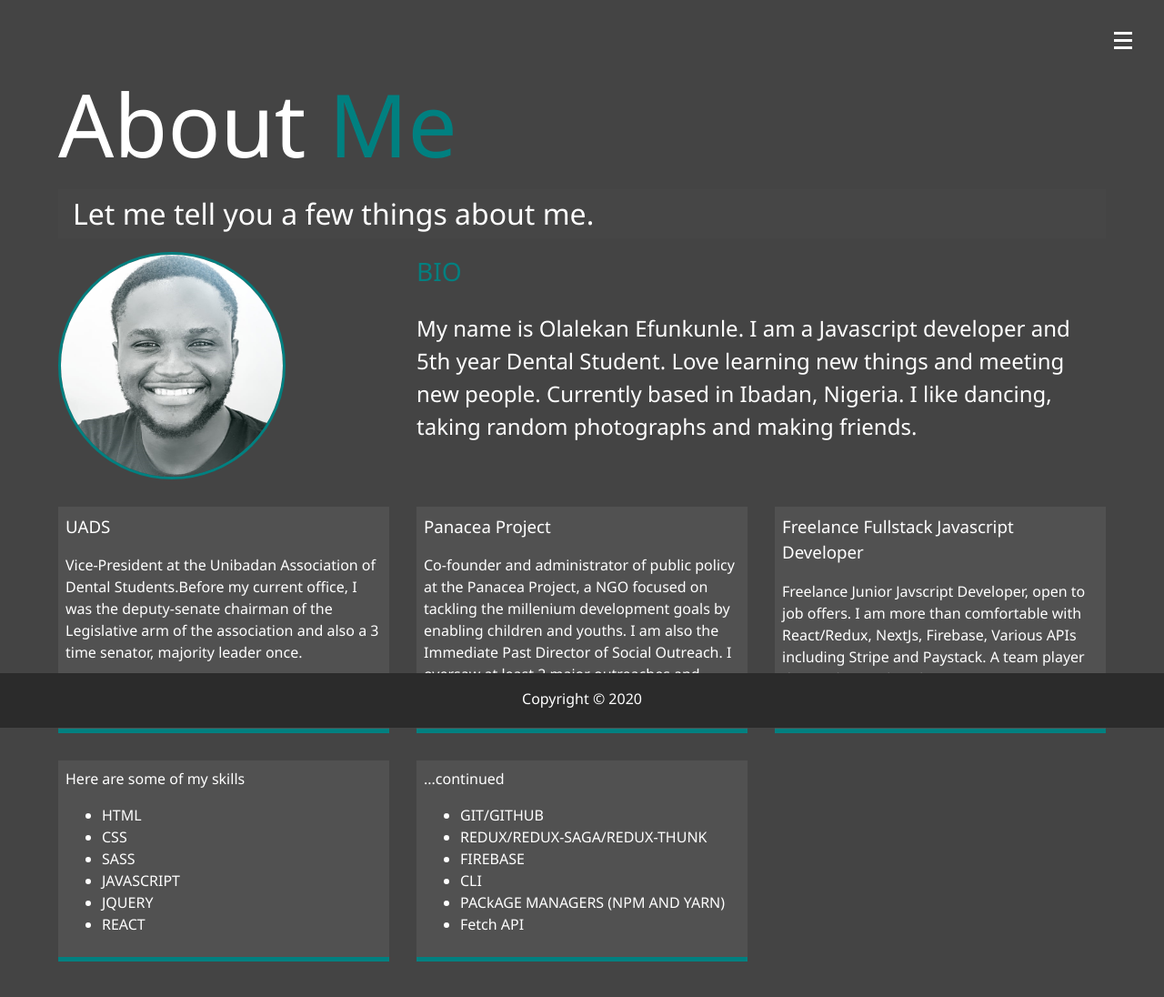
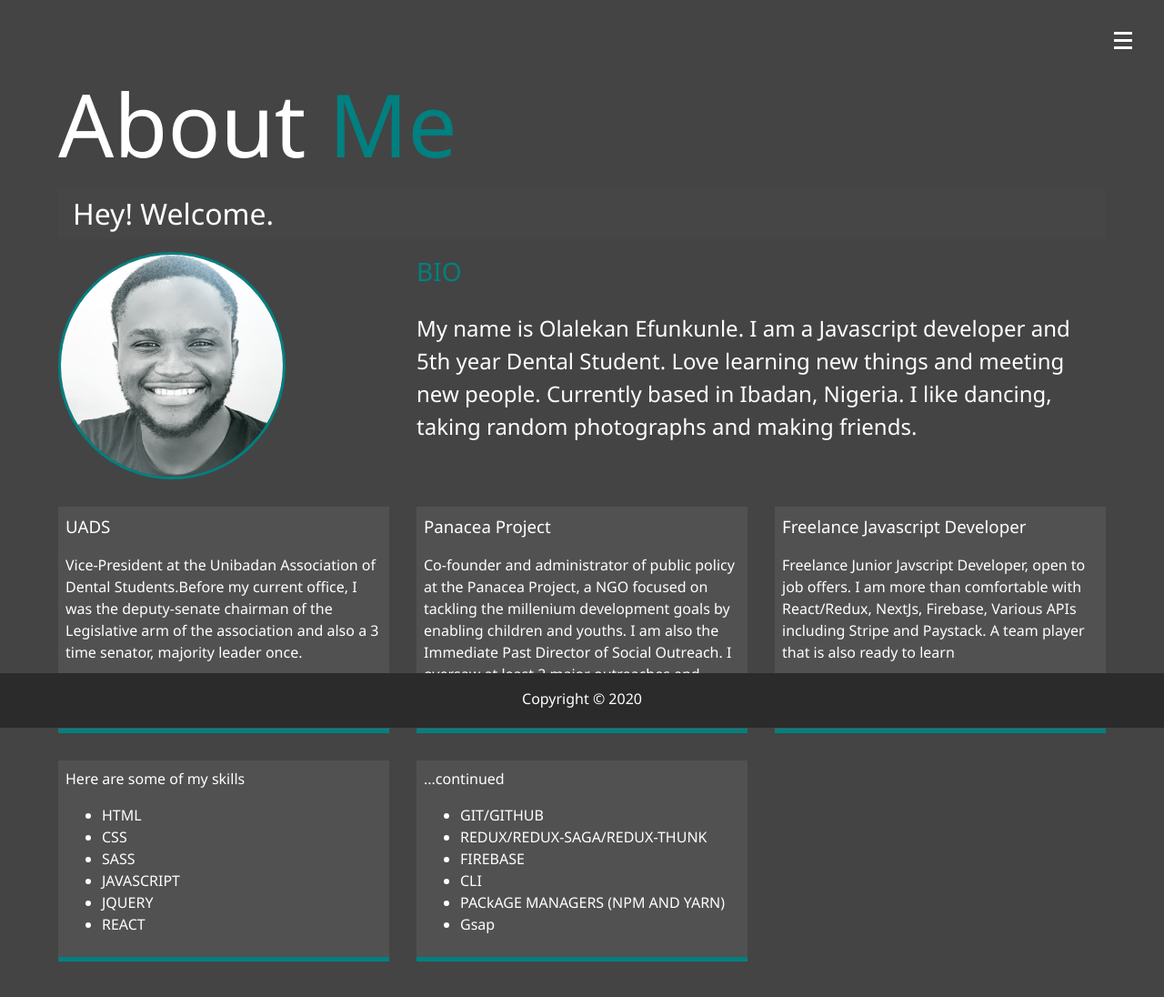
Before and after one commit to Akhenaten-Sama/Efunkunle-Portfolio, a website: page dist/about.html in a window 1280 px wide. Shown: the whole page at 91% size. Drawn offline with nearby package versions, Linux system fonts and the light colour scheme.

Commit message:
made a few changes

```diff
--- a/dist/about.html
+++ b/dist/about.html
@@ -47,7 +47,7 @@
         <h1 class="lg-heading">
             About <span class='text-secondary'>Me</span>
         </h1>
-        <h2 class="sm-heading">Let me tell you a few things about me.</h2>
+        <h2 class="sm-heading">Hey! Welcome.</h2>
 <div class="about-info">
     <img src="img/portrait.jpg" alt="Olalekan" class='bio-image'>
 
@@ -69,7 +69,7 @@
 </div>
 
 <div class="job job-3">
-    <h3>Freelance Fullstack Javascript Developer</h3>
+    <h3>Freelance Javascript Developer</h3>
     <p>Freelance Junior Javscript Developer, open to job offers. I am more than comfortable with React/Redux, NextJs, Firebase, Various APIs including Stripe and Paystack. A team player that is also ready to learn</p>
 
 
@@ -82,7 +82,7 @@
         <li>FIREBASE</li>
         <li>CLI</li>
         <li>PACkAGE MANAGERS (NPM AND YARN)</li>
-        <li>Fetch API</li>
+        <li>Gsap</li>
     </ul>
 </div>
 <div class="job skill skill-1">
```
Also changed, not shown: dist/work.html (+3 -3 lines), dist/EewJVcHWsAAFfkC.jfif (added).
